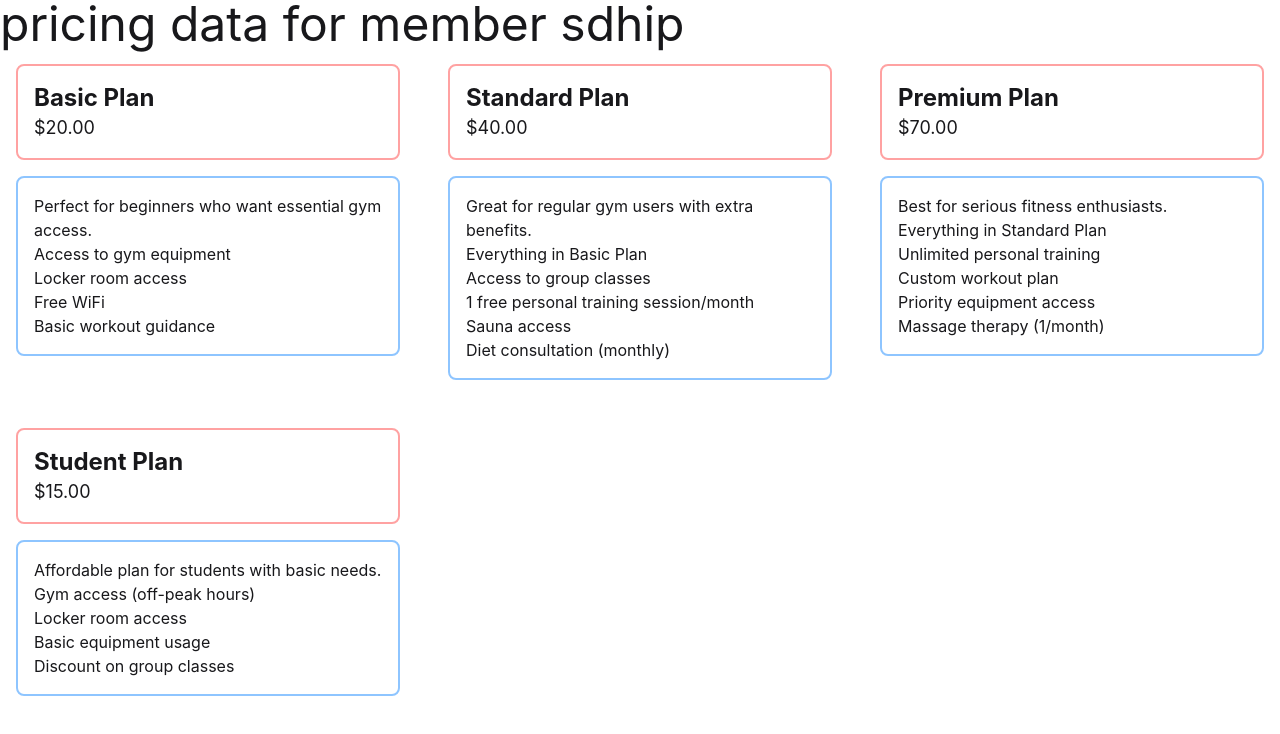
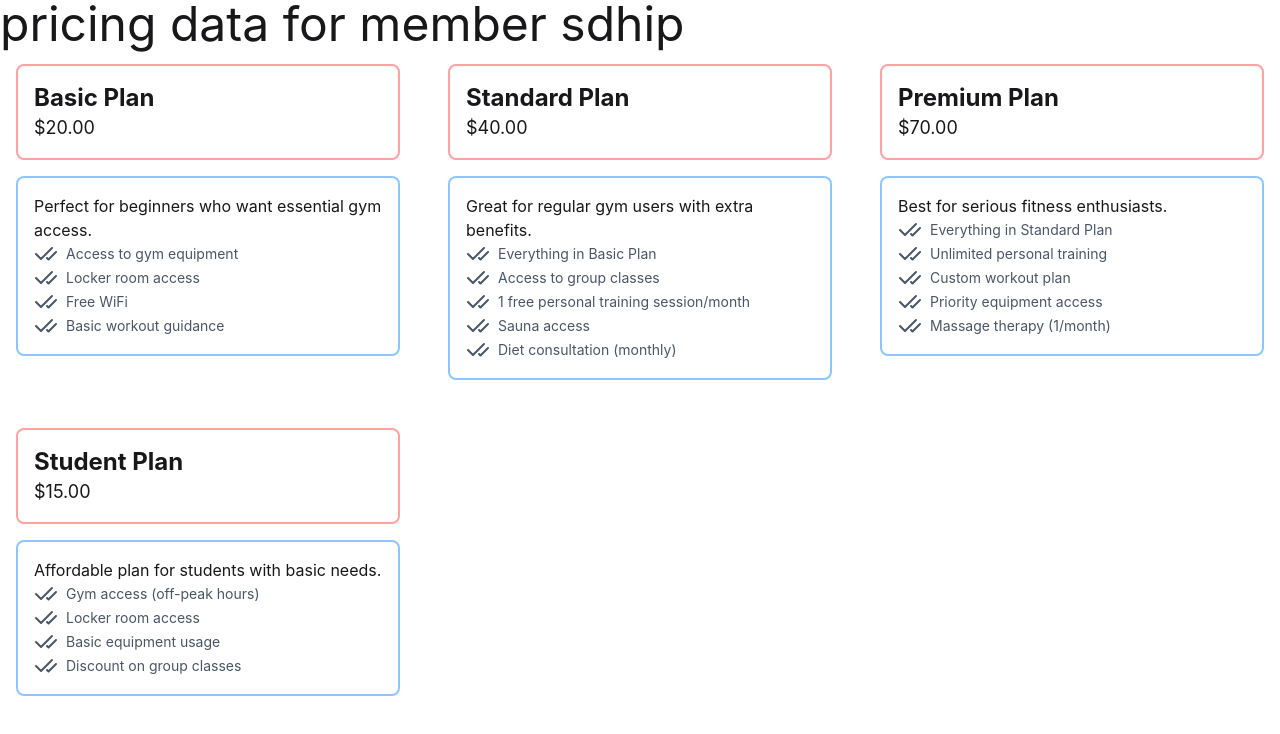
Before and after one commit to Tsar365/react-router-state-management, a React (Vite) app in the folder react42/: page / in a window 1280 px wide. Shown: the top 734 px of the page. Built offline with nearby package versions, Linux system fonts and the light colour scheme.

Commit message:
42-5 updated

```diff
--- a/react42/src/assets/components/pricingcard/PricingFeatures.jsx
+++ b/react42/src/assets/components/pricingcard/PricingFeatures.jsx
@@ -1,11 +1,12 @@
 // import React from 'react';
+import { CheckCheck } from 'lucide-react';
 
 const PricingFeatures = ({feature}) => {
   return (
     <div>
 
-      <p>
-        {feature}
+      <p className='flex items-center gap-2 text-sm text-gray-600 dark:text-gray-400'>
+        <CheckCheck></CheckCheck>{feature}
       </p>
 
     </div>
```
